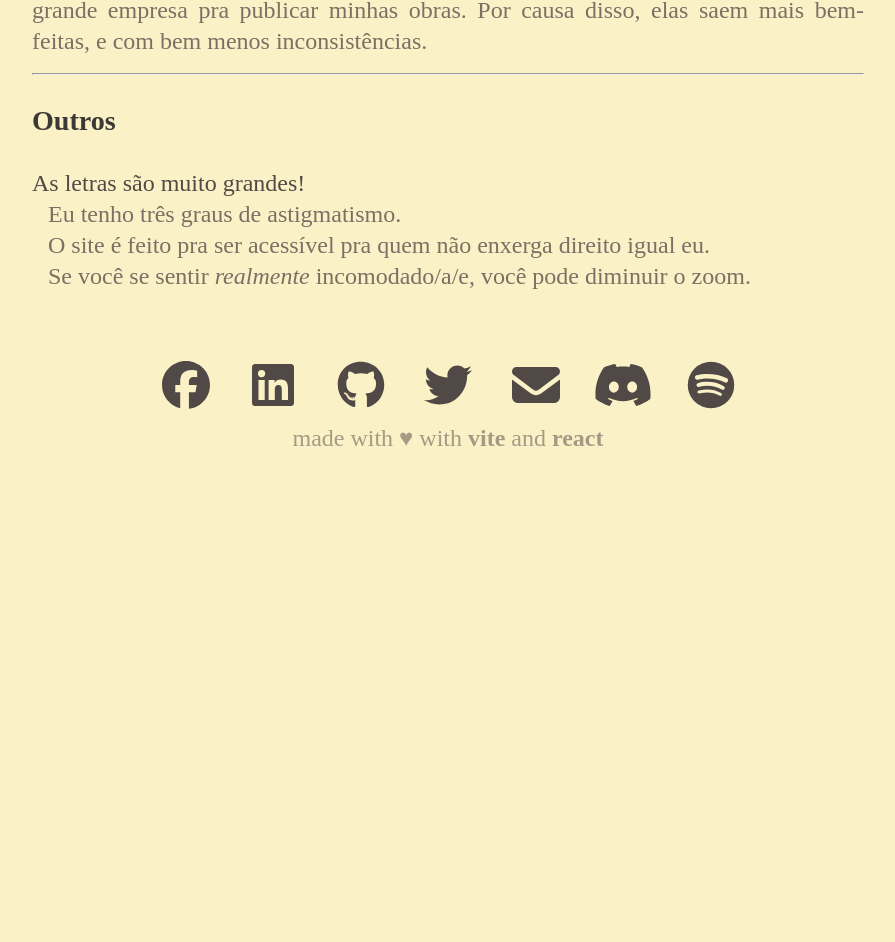
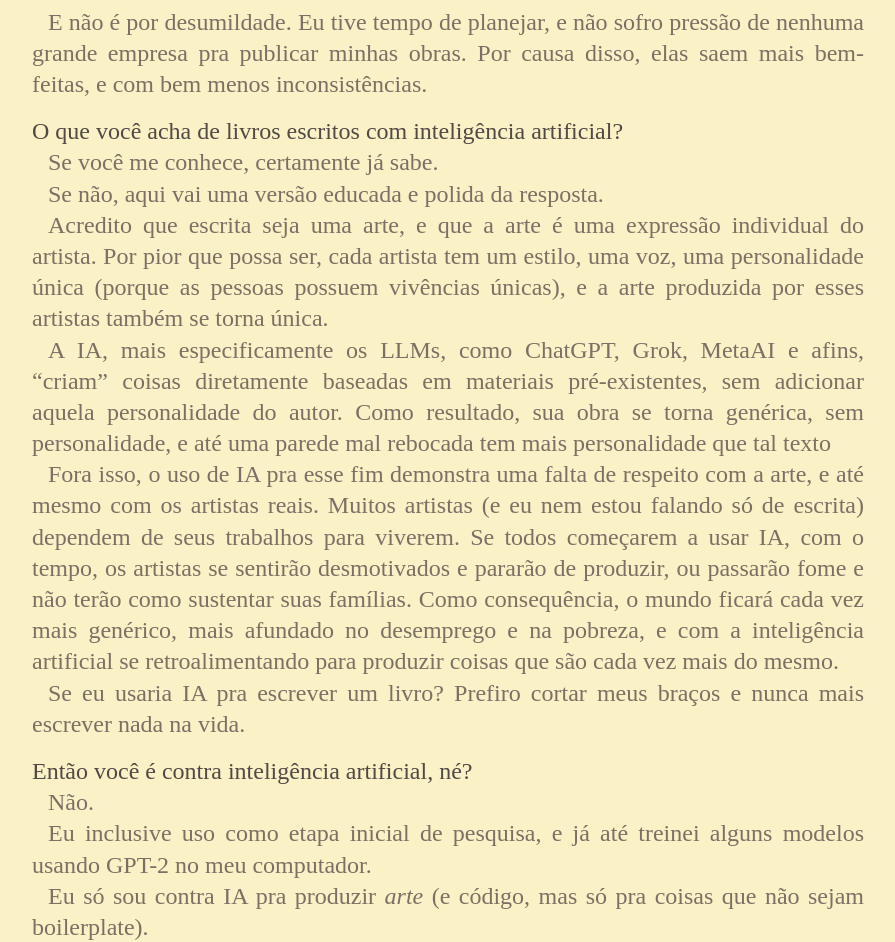
Before and after one commit to arthurmco/arthurmco.github.io, a React (Vite) app: page /faq in a window 1280 px wide. Shown: the part 1382-2324 px from the top of the page, without its empty margins (192-1087 px from the left). Before the commit the page ends 1836 px from the top, so only its background shows below. Built offline with nearby package versions, Linux system fonts and the light colour scheme; a web font is replaced by a local one.

Commit message:
main: increase faq

```diff
--- a/src/FAQPage.tsx
+++ b/src/FAQPage.tsx
@@ -26,7 +26,8 @@ function FAQPage() {
                 <Link to="/">Voltar</Link>
             </section>
             <main>
-                <h2>Perguntas frequentes</h2>
+              <h2>Perguntas frequentes</h2>
+              <small>(não sou famoso, mas já me perguntaram algumas coisas)</small>
                 <hr />
                 <h3>Tecnologia</h3>
                 <QuestionBlock title="Por que você mudou o site?">
@@ -60,6 +61,20 @@ function FAQPage() {
                     <p>Não. Provavelmente é melhor.</p>
                     <p>E não é por desumildade. Eu tive tempo de planejar, e não sofro pressão de nenhuma grande empresa pra publicar minhas obras. Por causa disso, elas saem mais bem-feitas, e com bem menos inconsistências.</p>
                 </QuestionBlock>
+                <QuestionBlock title="O que você acha de livros escritos com inteligência artificial?">
+                  <p>Se você me conhece, certamente já sabe.</p>
+                  <p>Se não, aqui vai uma versão educada e polida da resposta.</p>
+                  <p>Acredito que escrita seja uma arte, e que a arte é uma expressão individual do artista. Por pior que possa ser, cada artista tem um estilo, uma voz, uma personalidade única (porque as pessoas possuem vivências únicas), e a arte produzida por esses artistas também se torna única.</p>
+                  <p>A IA, mais especificamente os LLMs, como ChatGPT, Grok, MetaAI e afins, &ldquo;criam&rdquo; coisas diretamente baseadas em materiais pré-existentes, sem adicionar aquela personalidade do autor. Como resultado, sua obra se torna genérica, sem personalidade, e até uma parede mal rebocada tem mais personalidade que tal texto</p>
+                  <p>Fora isso, o uso de IA pra esse fim demonstra uma falta de respeito com a arte, e até mesmo com os artistas reais. Muitos artistas (e eu nem estou falando só de escrita) dependem de seus trabalhos para viverem. Se todos começarem a usar IA, com o tempo, os artistas se sentirão desmotivados e pararão de produzir, ou passarão fome e não terão como sustentar suas famílias. Como consequência, o mundo ficará cada vez mais genérico, mais afundado no desemprego e na pobreza, e com a inteligência artificial se retroalimentando para produzir coisas que são cada vez mais do mesmo.</p>
+                  <p>Se eu usaria IA pra escrever um livro? Prefiro cortar meus braços e nunca mais escrever nada na vida.</p>
+                </QuestionBlock>
+              <QuestionBlock title="Então você é contra inteligência artificial, né?">
+                <p>Não.</p>
+                <p>Eu inclusive uso como etapa inicial de pesquisa, e já até treinei alguns modelos usando GPT-2 no meu computador.</p>
+                <p>Eu só sou contra IA pra produzir <em>arte</em> (e código, mas só pra coisas que não sejam boilerplate).</p>
+                </QuestionBlock>
+
               <hr />
               <h3>Outros</h3>
                 <QuestionBlock title="As letras são muito grandes!">
```
